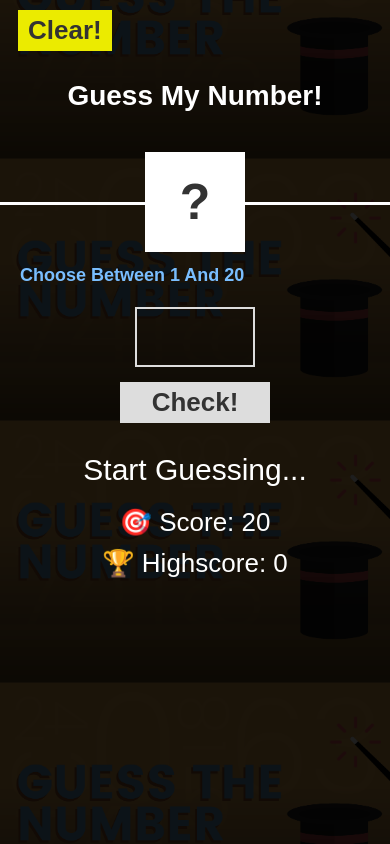
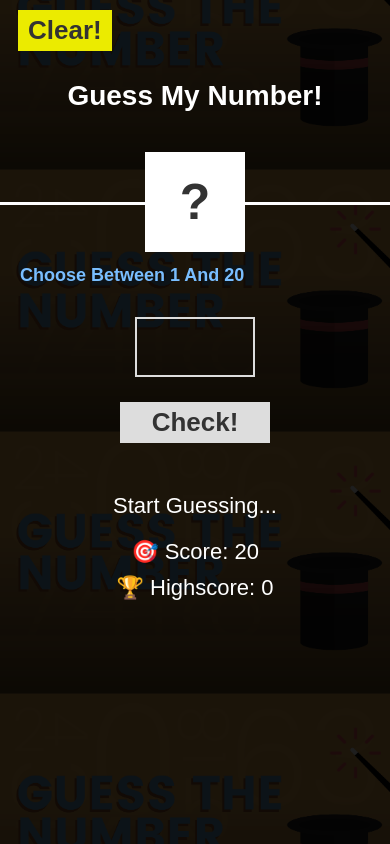
Before and after one commit to Basem-Elghazaly/Guess-the-number, a plain HTML site: page index.html in a window 390 px wide. Drawn offline with Linux system fonts and the light colour scheme.

Commit message:
Hiding the overflow

```diff
--- a/style.scss
+++ b/style.scss
@@ -15,6 +15,7 @@ body {
   background-image: url(./games_guess_the_number.png);
   background-size: contain;
   background-position: center;
+  overflow: hidden;
   .overlay {
     position: absolute;
     width: 100%;
@@ -25,9 +26,6 @@ body {
     bottom: 0;
     background-color: rgba(0, 0, 0, 0.882);
     z-index: -1;
-    @include breakpoints() {
-      width: 105vw;
-    }
   }
 }
 %btn {
@@ -130,7 +128,7 @@ main {
       width: 120px;
       height: 60px;
       padding-left: 8px;
-      margin-bottom: 10px;
+      margin-bottom: 30px;
       font-size: 30px;
       border: 2px solid #ddd;
       background-color: transparent;
@@ -139,8 +137,8 @@ main {
         box-shadow: 0 0 5px 1px white;
       }
       @include breakpoints() {
-        padding-left: 12px;
-        margin: 15px auto;
+        margin: 25px auto;
+        font-size: 22px;
       }
     }
     .btn {
@@ -160,16 +158,22 @@ main {
   .right {
     .message {
       font-size: 30px;
+      @include breakpoints() {
+        font-size: 22px;
+      }
     }
     .label-score {
       margin: 20px 0 10px 0;
       font-size: 26px;
+      @include breakpoints() {
+        font-size: 22px;
+      }
     }
     .label-highscore {
       font-size: 26px;
-    }
-    @include breakpoints() {
-      margin-top: -20px;
+      @include breakpoints() {
+        font-size: 22px;
+      }
     }
   }
 }
```
Also changed, not shown: style.css, 1 other file.
